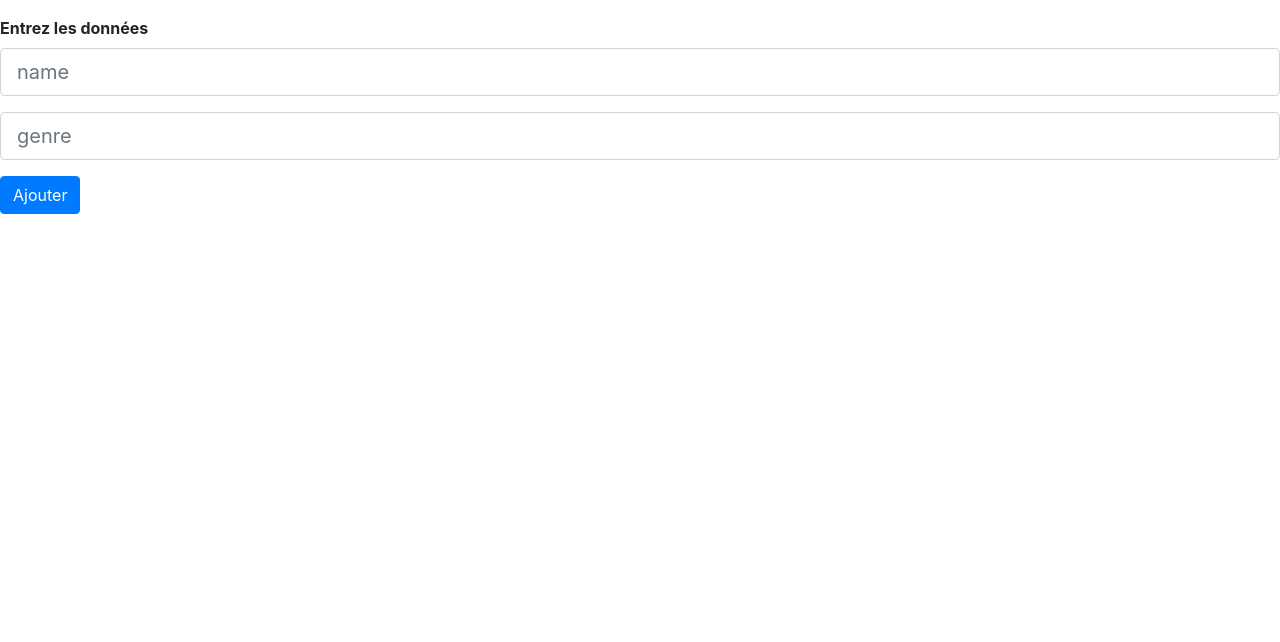
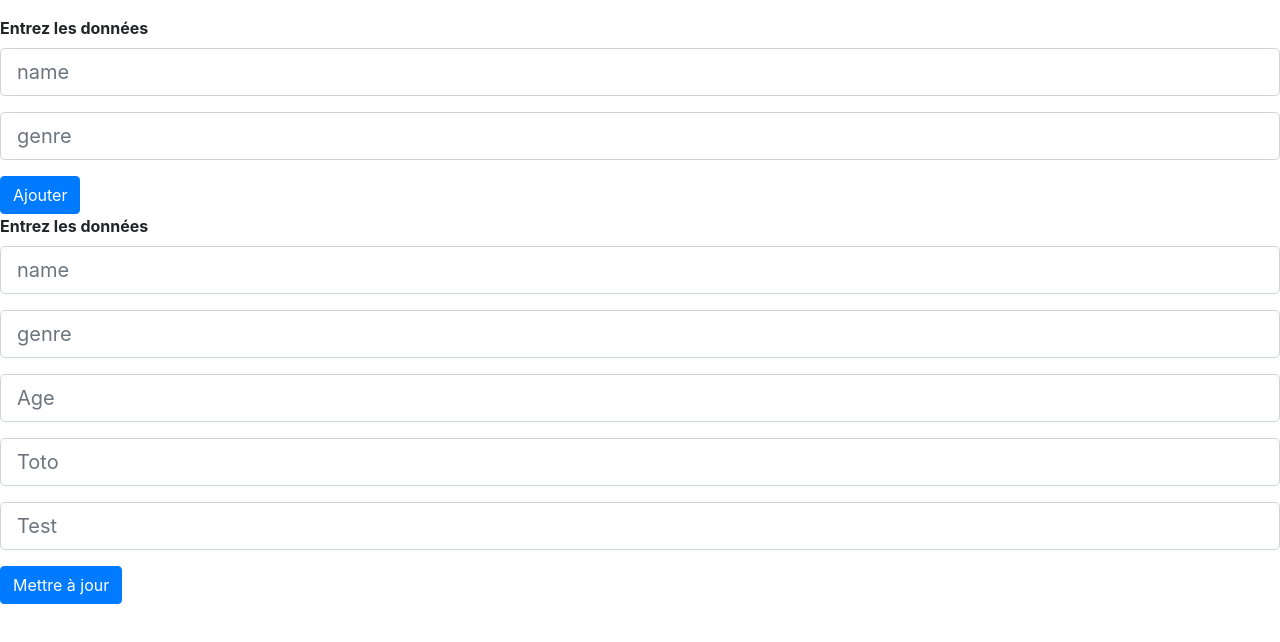
Before and after one commit to Icezenberg/exo-6-databases-mongo-nodejs, a website: page index.html in a window 1280 px wide. Drawn offline with nearby package versions, Linux system fonts and the light colour scheme; no server answers.

```diff
--- a/app.js
+++ b/app.js
@@ -88,6 +88,7 @@
     });
 });
 
+// route peremettant de modifier une entree de la bdd
 app.get("/personne/:name", function (req, res) {
     var mon_resultat = {};
     nom = req.params.name;
--- a/index.html
+++ b/index.html
@@ -30,6 +30,29 @@
         </div>
       </form>
       <button id="send" type="button" class="btn btn-primary">Ajouter</button>
+      <form>
+        <label for="form"><b>Entrez les données</b></label>
+        <div class="form-group">
+      <input id="champ1" class="form-control form-control-lg" type="text" placeholder="name" name="name">
+    </div>
+    <div class="form-group">
+      <input  id="champ2"  class="form-control form-control-lg" type="text" placeholder="genre" name="genre">
+    </div>
+    <div class="form-group">
+      <input  id="champ3"  class="form-control form-control-lg" type="text" placeholder="Age" name="Age">
+    </div>
+    <div class="form-group">
+      <input  id="champ4"  class="form-control form-control-lg" type="text" placeholder="Toto" name="Toto">
+    </div>
+    <div class="form-group">
+      <input  id="champ5"  class="form-control form-control-lg" type="text" placeholder="Test" name="Test">
+    </div>
+    <div class="form-group">
+        <!-- <label for="resultat">Resultat</label> -->
+      <!-- <input id="resultat" class="form-control form-control-lg" type="text" placeholder="" value=" ">       -->
+    </div>
+  </form>
+  <button id="send1" type="button" class="btn btn-primary">Mettre à jour </button>
 
     <!-- Optional JavaScript -->
     <!-- <script src="https://ajax.googleapis.com/ajax/libs/jquery/3.2.0/jquery.min.js"></script> -->
--- a/public/script.js
+++ b/public/script.js
@@ -58,3 +58,5 @@
 
     });
 });
+
+// completion du formulaire
```
